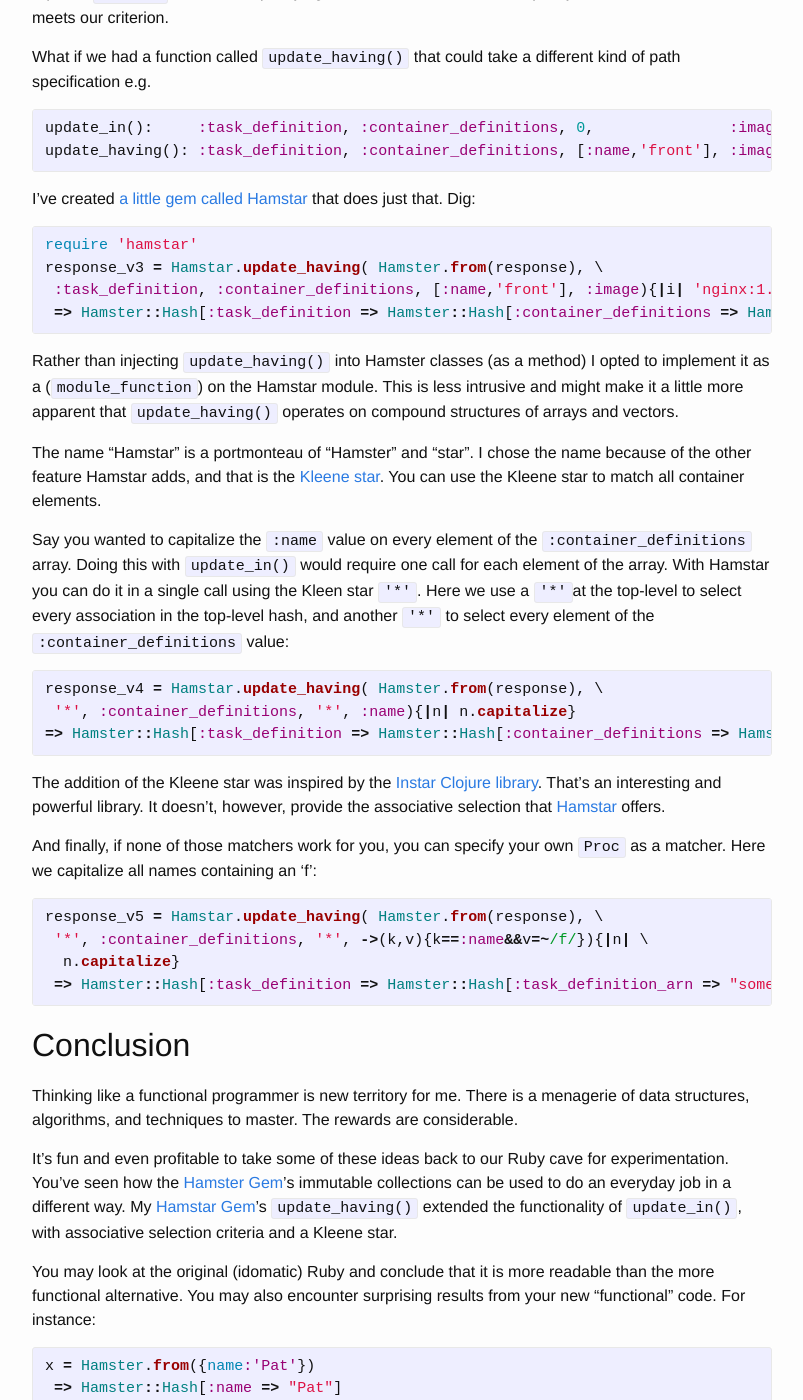
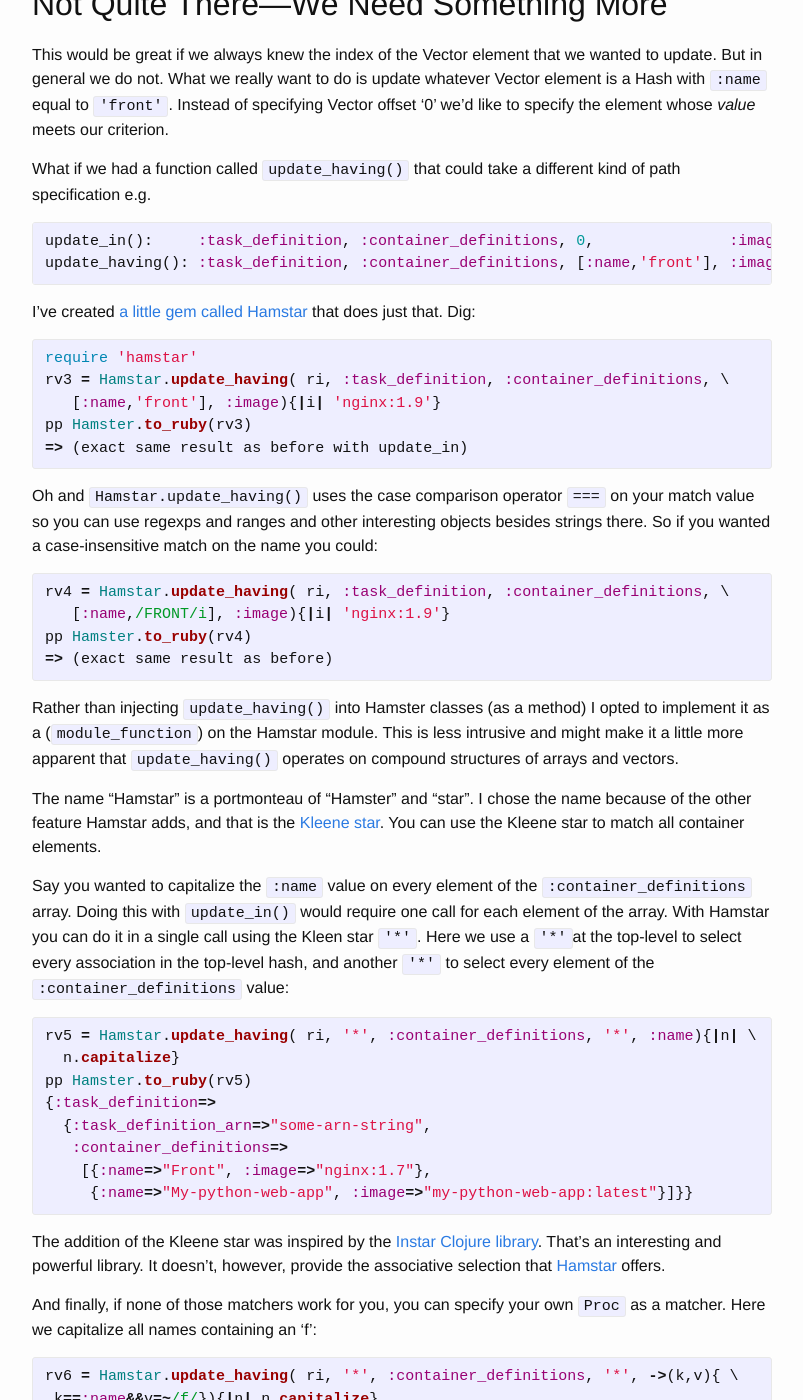
Before and after one commit to Bill/Bill.github.io, a Jekyll site: the page built from _posts/2015-11-01-hamstar-transforms-immutable-ruby-collections-better.markdown, in a window 1280 px wide and 1400 px high, scrolled down 3823 px. Shown: the whole window, without its empty margins (238-1041 px from the left). Built offline with Jekyll 4.4.1, drawn with Linux system fonts in a browser that asks for light colours; some of the changed text lies outside the part shown.

Commit message:
cleaned up example code; added case compare example

```diff
--- a/_posts/2015-11-01-hamstar-transforms-immutable-ruby-collections-better.markdown
+++ b/_posts/2015-11-01-hamstar-transforms-immutable-ruby-collections-better.markdown
@@ -123,11 +123,15 @@ Hamster `update_in()` takes a path specification of "keys" (hash keys and array
 With `update_in` you could, for instance, update the `:image` on container 0 to `nginx:1.9` like this:
 
 {% highlight ruby %}
-
-response_v2 = Hamster.from(response).update_in( :task_definition, \
-  :container_definitions, 0, :image){|i| 'nginx:1.9'.tap{|i2| \
-    puts "changing #{i} to '#{i2}'"}}
-=> Hamster::Hash[:task_definition => Hamster::Hash[:task_definition_arn => "some-arn-string", :container_definitions => Hamster::Vector[Hamster::Hash[:name => "front", :image => "nginx:1.9"], Hamster::Hash[:name => "my-python-web-app", :image => "my-python-web-app:latest"]]]]
+ri = Hamster.from(response) # convert to immutable containers
+rv2 = ri.update_in( :task_definition, :container_definitions, \
+ 0, :image){|i| 'nginx:1.9'}
+pp Hamster.to_ruby(rv2)
+{:task_definition=>
+  {:task_definition_arn=>"some-arn-string",
+   :container_definitions=>
+    [{:name=>"front", :image=>"nginx:1.9"},
+     {:name=>"my-python-web-app", :image=>"my-python-web-app:latest"}]}}
 {% endhighlight %}
 
 You can see the Clojure philosophy at work here. An array or vector is very much like a hash in that an array maps keys to values. In the case of an array or vector the keys all happen to be natural numbers. Hamster has stacked the deck by providing a core set of methods on both `Hamster::Vector` and `Hamster::Hash`, that `update_in()` can rely on, specifically `fetch(key,default)` and `put(key,val)`. We Rubyists call this duck typing. Hamster's `update_in` is described in the [*Transformations* section of the Hamster API doc](http://www.rubydoc.info/github/hamstergem/hamster/master#Transformations). Hamster defines [a mix-in module called `Associable`](http://www.rubydoc.info/github/hamstergem/hamster/master/Hamster/Associable) that implements `update_in()` for classes that meet the criteria.
@@ -149,11 +153,21 @@ I've created [a little gem called Hamstar](https://rubygems.org/gems/hamstar) th
 {% highlight ruby %}
 
 require 'hamstar'
-response_v3 = Hamstar.update_having( Hamster.from(response), \
- :task_definition, :container_definitions, [:name,'front'], :image){|i| 'nginx:1.9'}
- => Hamster::Hash[:task_definition => Hamster::Hash[:container_definitions => Hamster::Vector[Hamster::Hash[:name => "front", :image => "nginx:1.9"], Hamster::Hash[:name => "my-python-web-app", :image => "my-python-web-app:latest"]], :task_definition_arn => "some-arn-string"]]
+rv3 = Hamstar.update_having( ri, :task_definition, :container_definitions, \
+   [:name,'front'], :image){|i| 'nginx:1.9'}
+pp Hamster.to_ruby(rv3)
+=> (exact same result as before with update_in)
 {% endhighlight %}
 
+Oh and `Hamstar.update_having()` uses the case comparison operator `===` on your match value so you can use regexps and ranges and other interesting objects besides strings there. So if you wanted a case-insensitive match on the name you could:
+
+{% highlight ruby %}
+
+rv4 = Hamstar.update_having( ri, :task_definition, :container_definitions, \
+   [:name,/FRONT/i], :image){|i| 'nginx:1.9'}
+pp Hamster.to_ruby(rv4)
+=> (exact same result as before)
+{% endhighlight %}
 
 Rather than injecting `update_having()` into Hamster classes (as a method) I opted to implement it as a (`module_function`) on the Hamstar module. This is less intrusive and might make it a little more apparent that `update_having()` operates on compound structures of arrays and vectors.
 
@@ -163,11 +177,15 @@ Say you wanted to capitalize the `:name` value on every element of the `:contain
 
 {% highlight ruby %}
 
-response_v4 = Hamstar.update_having( Hamster.from(response), \
- '*', :container_definitions, '*', :name){|n| n.capitalize}
-=> Hamster::Hash[:task_definition => Hamster::Hash[:container_definitions => Hamster::Vector[Hamster::Hash[:image => "nginx:1.7", :name => "Front"], Hamster::Hash[:image => "my-python-web-app:latest", :name => "My-python-web-app"]], :task_definition_arn => "some-arn-string"]]
+rv5 = Hamstar.update_having( ri, '*', :container_definitions, '*', :name){|n| \
+  n.capitalize}
+pp Hamster.to_ruby(rv5)
+{:task_definition=>
+  {:task_definition_arn=>"some-arn-string",
+   :container_definitions=>
+    [{:name=>"Front", :image=>"nginx:1.7"},
+     {:name=>"My-python-web-app", :image=>"my-python-web-app:latest"}]}}
 {% endhighlight %}
-
 
 The addition of the Kleene star was inspired by the [Instar Clojure library](https://github.com/boxed/instar). That's an interesting and powerful library. It doesn't, however, provide the associative selection that [Hamstar](https://github.com/Bill/hamstar) offers.
 
@@ -175,12 +193,15 @@ And finally, if none of those matchers work for you, you can specify your own `P
 
 {% highlight ruby %}
 
-response_v5 = Hamstar.update_having( Hamster.from(response), \
- '*', :container_definitions, '*', ->(k,v){k==:name&&v=~/f/}){|n| \
-  n.capitalize}
- => Hamster::Hash[:task_definition => Hamster::Hash[:task_definition_arn => "some-arn-string", :container_definitions => Hamster::Vector[Hamster::Hash[:name => "Front", :image => "nginx:1.7"], Hamster::Hash[:name => "my-python-web-app", :image => "my-python-web-app:latest"]]]]
+rv6 = Hamstar.update_having( ri, '*', :container_definitions, '*', ->(k,v){ \
+ k==:name&&v=~/f/}){|n| n.capitalize}
+pp Hamster.to_ruby(rv6)
+{:task_definition=>
+  {:task_definition_arn=>"some-arn-string",
+   :container_definitions=>
+    [{:name=>"Front", :image=>"nginx:1.7"},
+     {:name=>"my-python-web-app", :image=>"my-python-web-app:latest"}]}}
 {% endhighlight %}
-
 
 ## Conclusion
 
```
